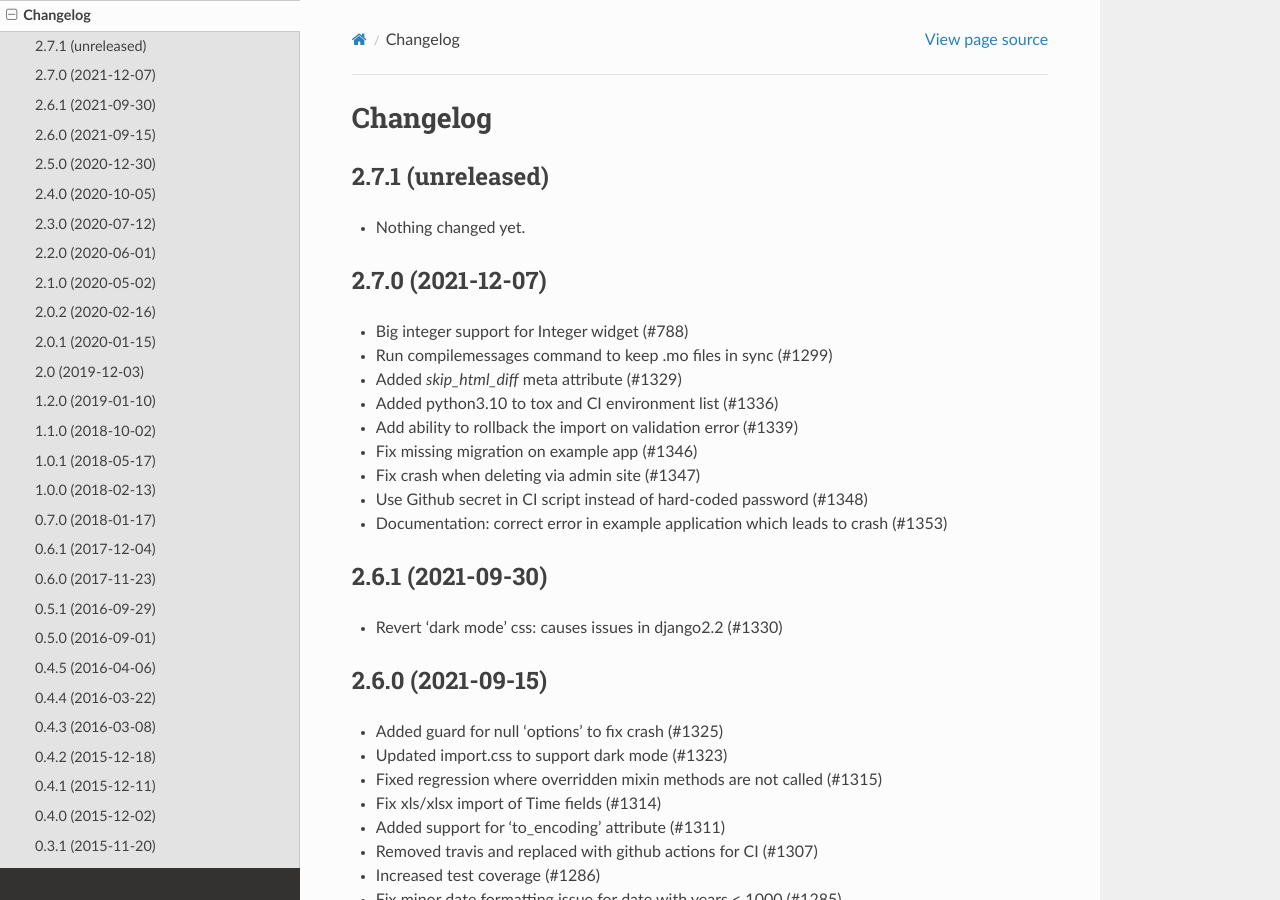
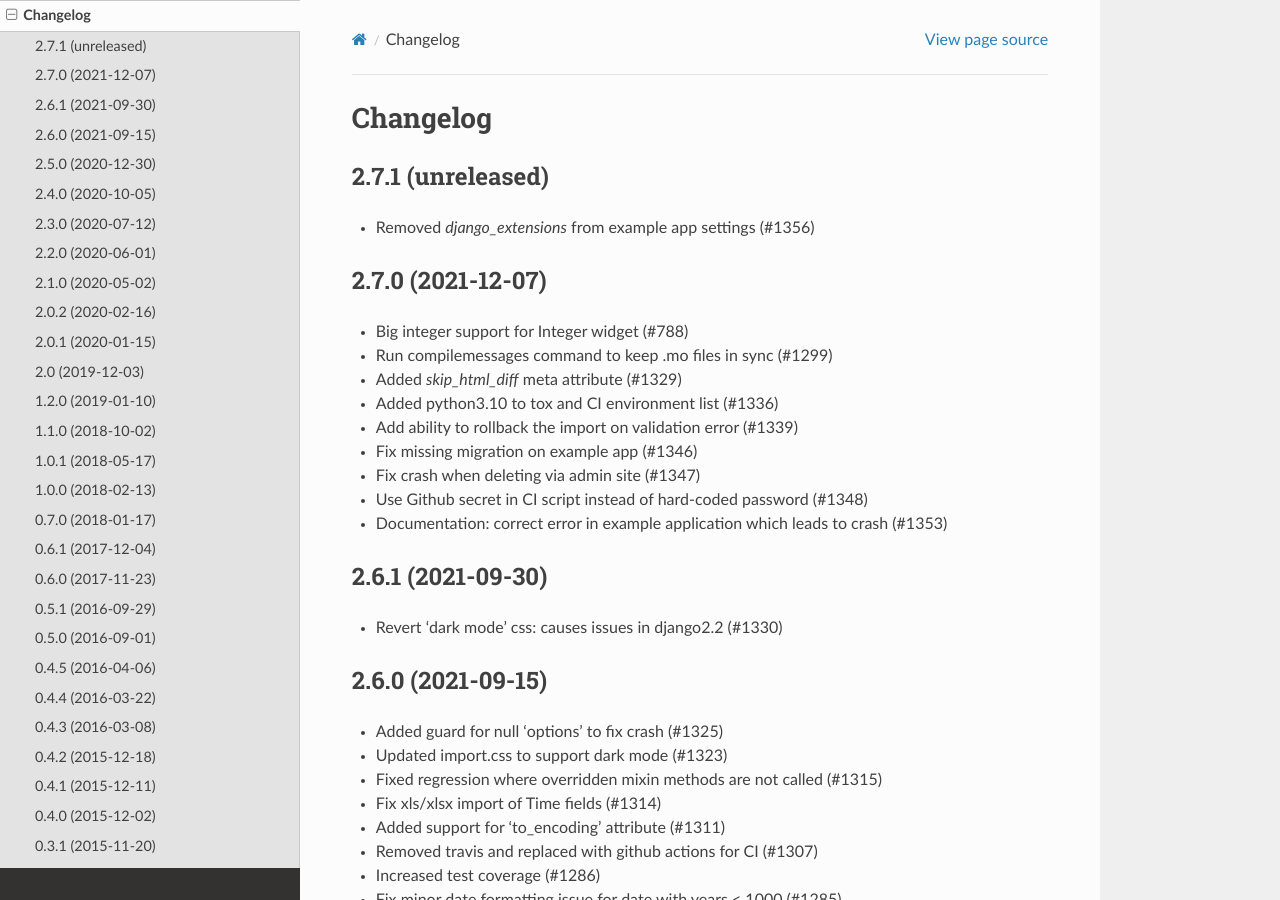
Before and after one commit to django-import-export/django-import-export, a Sphinx documentation site: the page built from docs/changelog.rst, in a window 1280 px wide and 900 px high. Built offline with Sphinx 7.4.7 and the Read the Docs theme 2.0.0, drawn with Linux system fonts in a browser that asks for light colours.

Commit message:
Removed `django_extensions` from example app settings (#1356)
added PR ref

```diff
--- a/docs/changelog.rst
+++ b/docs/changelog.rst
@@ -4,8 +4,7 @@ Changelog
 2.7.1 (unreleased)
 ------------------
 
-- Nothing changed yet.
-
+- Removed `django_extensions` from example app settings (#1356)
 
 2.7.0 (2021-12-07)
 ------------------
```
Also changed, not shown: 2 other files.
